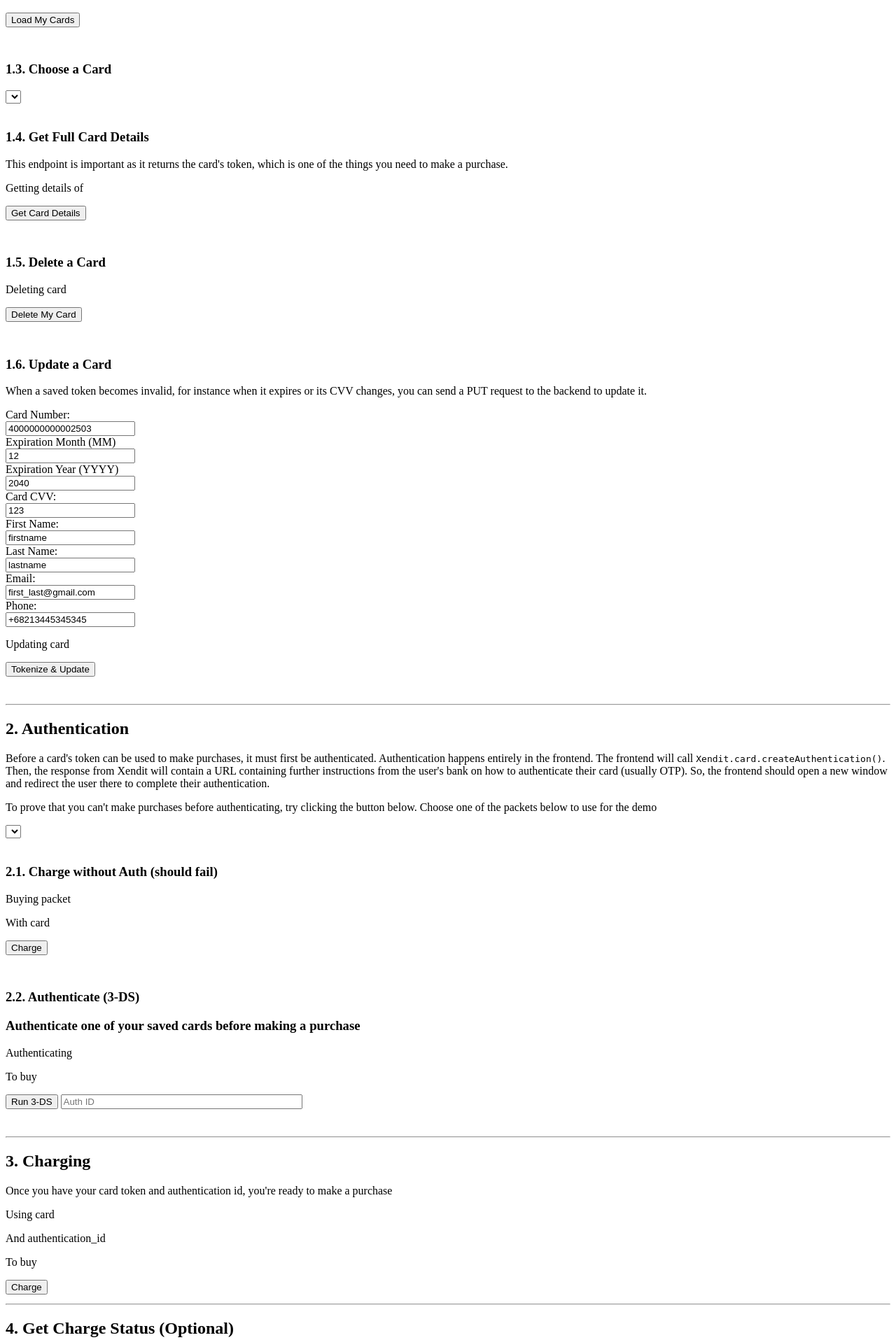
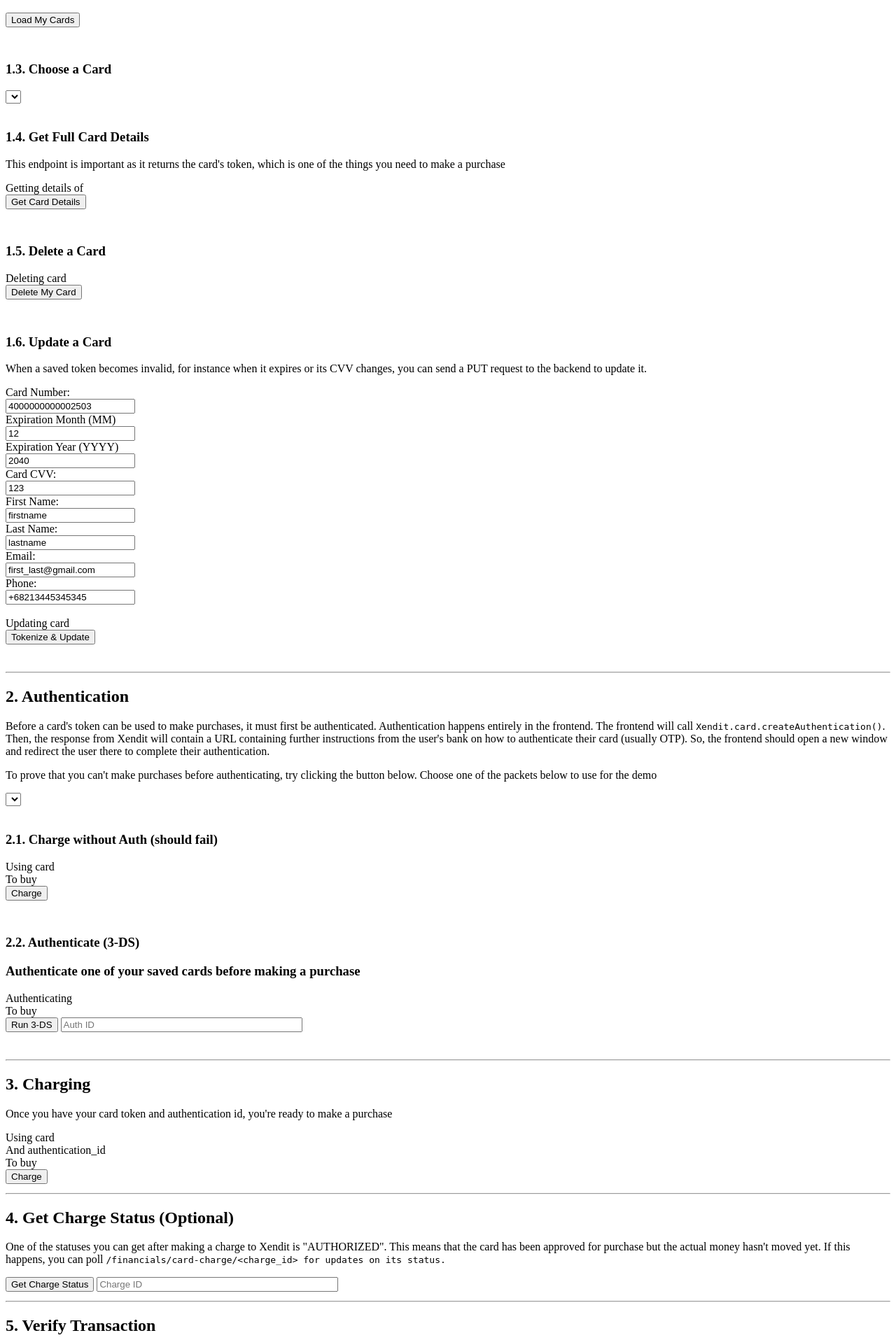
Before and after one commit to BimantoroW/credit-card-poc-xendit-0.2.2, a Flask app: page / in a window 1280 px wide. Shown: the part 727-2642 px from the top of the page at 70% size. Run offline with Flask 3, Linux system fonts and the light colour scheme; lists and menus that the app fills with data are empty; parts of the project's set-up code (start-up, migrations or seed data) failed here and were passed over; some libraries are stand-ins or nearby versions.

Commit message:
fix formatting

```diff
--- a/templates/index.html
+++ b/templates/index.html
@@ -6,6 +6,11 @@
     <title>Xendit Cards POC</title>
     <script src="https://js.xendit.co/v1/xendit.min.js"></script>
     <script src="{{ url_for('static', filename='js/xendit_cards.js') }}" defer></script>
+    <style>
+        pre.inline {
+            display: inline;
+        }
+    </style>
 </head>
 
 <body>
@@ -61,17 +66,15 @@
 
     <h3>1.4. Get Full Card Details</h3>
     <p>This endpoint is important as it returns the card's token, which is one of the things you need to make a
-        purchase.</p>
-    <p>Getting details of</p>
-    <pre class="card-id-input"></pre>
-    <button id="details-btn">Get Card Details</button><br>
+        purchase</p>
+    Getting details of<pre class="card-id-input inline"></pre><br>
+    <button id="details-btn">Get Card Details</button>
     <pre id="details-response-backend" style="white-space: pre-wrap;"></pre>
     <br>
 
     <h3>1.5. Delete a Card</h3>
-    <p>Deleting card</p>
-    <pre class="card-id-input"></pre>
-    <button id="delete-btn">Delete My Card</button><br>
+    Deleting card <pre class="card-id-input inline"></pre><br>
+    <button id="delete-btn">Delete My Card</button>
     <pre id="delete-response-backend" style="white-space: pre-wrap;"></pre>
     <br>
 
@@ -103,8 +106,8 @@
         <label for="update-phone">Phone:</label><br>
         <input id="update-phone" placeholder="Phone" , value="+68213445345345" required><br>
 
-        <p>Updating card</p>
-        <pre class="card-id-input"></pre>
+        <br>
+        Updating card <pre class="card-id-input inline"></pre><br>
         <button type="submit">Tokenize & Update</button>
     </form>
     <pre id="update-response-xendit" style="white-space: pre-wrap;"></pre>
@@ -126,20 +129,16 @@
     <br>
 
     <h3>2.1. Charge without Auth (should fail)</h3>
-    <p>Buying packet</p>
-    <pre class="packet-id-input"></pre>
-    <p>With card</p>
-    <pre class="card-id-input"></pre>
+    Using card <pre class="card-id-input inline"></pre><br>
+    To buy <pre class="packet-id-input inline"></pre><br>
     <button id="charge-noauth-btn">Charge</button>
     <pre id="charge-noauth-response" style="white-space: pre-wrap;"></pre>
     <br>
 
     <h3>2.2. Authenticate (3-DS)</h3>
     <h3>Authenticate one of your saved cards before making a purchase</h3>
-    <p>Authenticating</p>
-    <pre class="card-id-input"></pre>
-    <p>To buy</p>
-    <pre class="packet-id-input"></pre>
+    Authenticating <pre class="card-id-input inline"></pre><br>
+    To buy <pre class="packet-id-input inline"></pre><br>
     <button id="auth-btn">Run 3-DS</button>
     <input id="auth-id" placeholder="Auth ID" readonly size="40"><br>
     <pre id="auth-response" style="white-space: pre-wrap;"></pre>
@@ -148,20 +147,18 @@
     <hr>
     <h2>3. Charging</h2>
     <p>Once you have your card token and authentication id, you're ready to make a purchase</p>
-    <p>Using card</p>
-    <pre class="card-id-input"></pre>
-    <p>And authentication_id</p>
-    <pre id="auth-id-input"></pre>
-    <p>To buy</p>
-    <pre class="packet-id-input"></pre>
-    <button id="charge-auth-btn">Charge</button>
+    Using card <pre class="card-id-input inline"></pre><br>
+    And authentication_id <pre id="auth-id-input" class="inline"></pre><br>
+    To buy <pre class="packet-id-input inline"></pre><br>
+    <button id="charge-auth-btn">Charge</button><br>
     <pre id="charge-auth-response" style="white-space: pre-wrap;"></pre>
 
     <hr>
     <h2>4. Get Charge Status (Optional)</h2>
     <p>One of the statuses you can get after making a charge to Xendit is "AUTHORIZED". This means that the card has
         been approved for purchase but the actual money hasn't moved yet. If this happens, you can poll
-        <code>/financials/card-charge/&lt;charge_id&gt; for updates on its status.</code></p>
+        <code>/financials/card-charge/&lt;charge_id&gt; for updates on its status.</code>
+    </p>
     <button id="get-charge-btn">Get Charge Status</button>
     <input id="get-charge-id" placeholder="Charge ID" size="40"><br>
     <pre id="get-charge-response" style="white-space: pre-wrap;"></pre>
```
